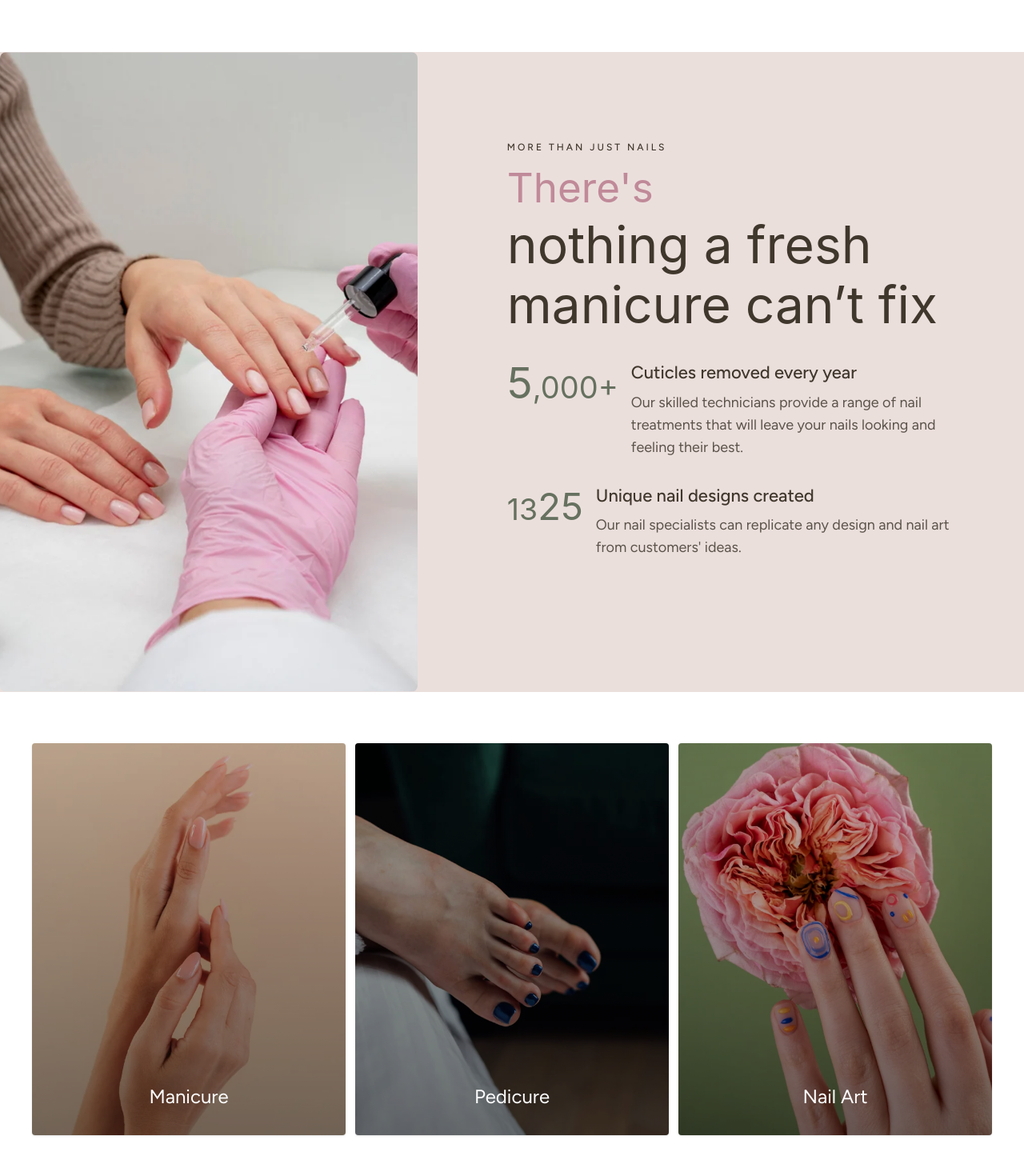
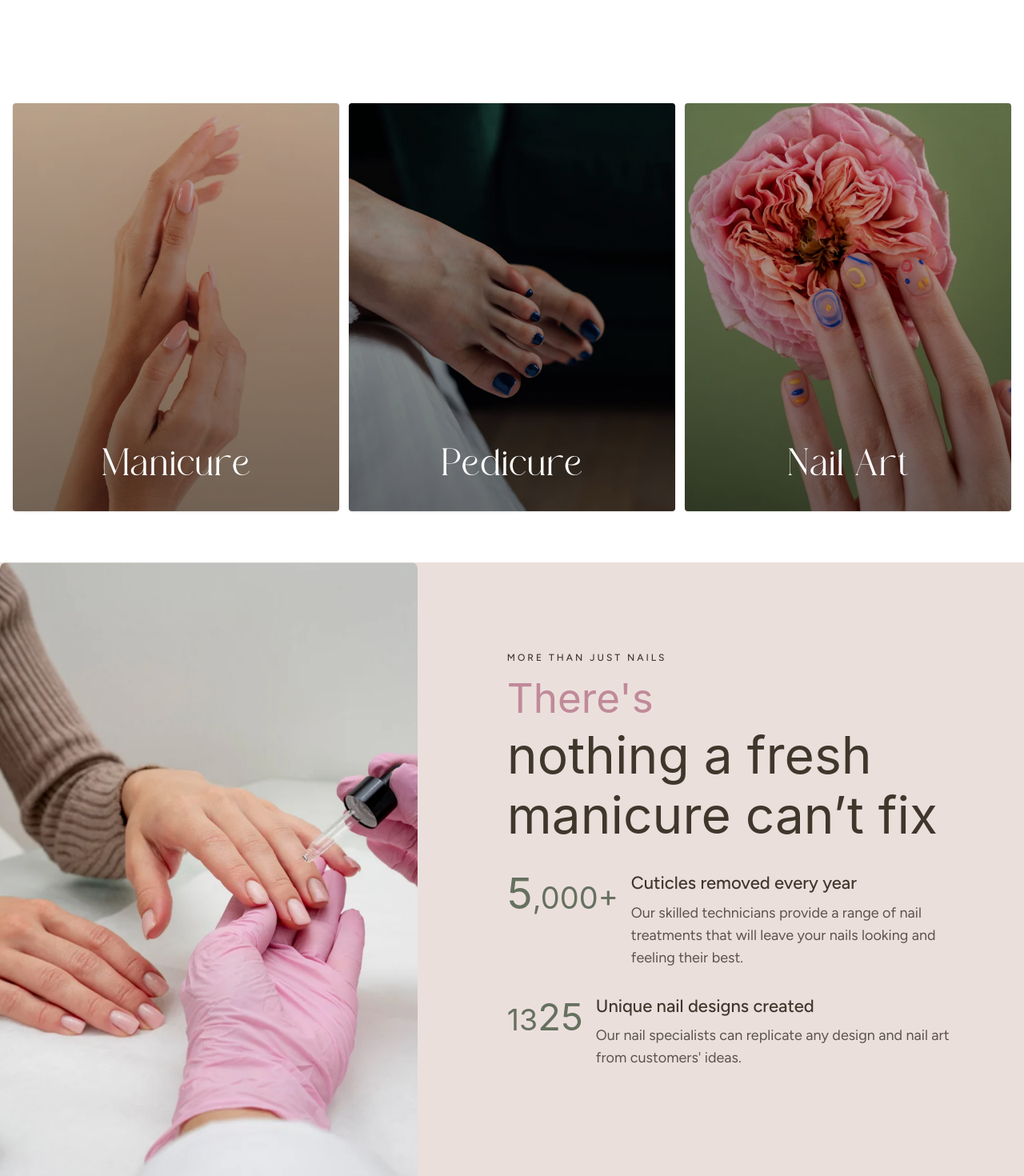
Before and after one commit to talhawebguru/la-diva-nails, a Next.js app: page / in a window 1280 px wide. Shown: the part 1860-3330 px from the top of the page at 80% size. Built offline with nearby package versions, Linux system fonts and the light colour scheme.

Commit message:
services done

```diff
--- a/app/components/home/Services.jsx
+++ b/app/components/home/Services.jsx
@@ -22,8 +22,7 @@ const services = [
 ];
 
 const Services = () => (
-  <section className="py-16 bg-white">
-    <Container>
+  <section className="py-16 px-4 bg-white overflow-hidden">
       <div className="grid grid-cols-1 md:grid-cols-3 gap-3">
         {services.map((service) => (
           <div
@@ -36,18 +35,16 @@ const Services = () => (
               fill
               className="object-cover object-center transition-transform duration-300 group-hover:scale-105"
               sizes="(max-width: 768px) 100vw, 33vw"
-              priority={service.title === "Manicure"}
             />
             <div className="absolute inset-0 bg-black/20" />
             <div className="absolute bottom-8 left-0 w-full flex justify-center">
-              <span className="text-white text-2xl font-normal font-figtree ">
+              <span className="text-white text-5xl font-normal font-mogan ">
                 {service.title}
               </span>
             </div>
           </div>
         ))}
       </div>
-    </Container>
   </section>
 );
 
--- a/app/page.js
+++ b/app/page.js
@@ -20,8 +20,8 @@ export default function Home() {
    <Hero />
    <AboutUs />
    <Features />
+   <Services />
    <FreshManicure/>
-   <Services />
    <PriceGuide/>
    <NailArtGallery />
    <ClientFeedBack />
```
